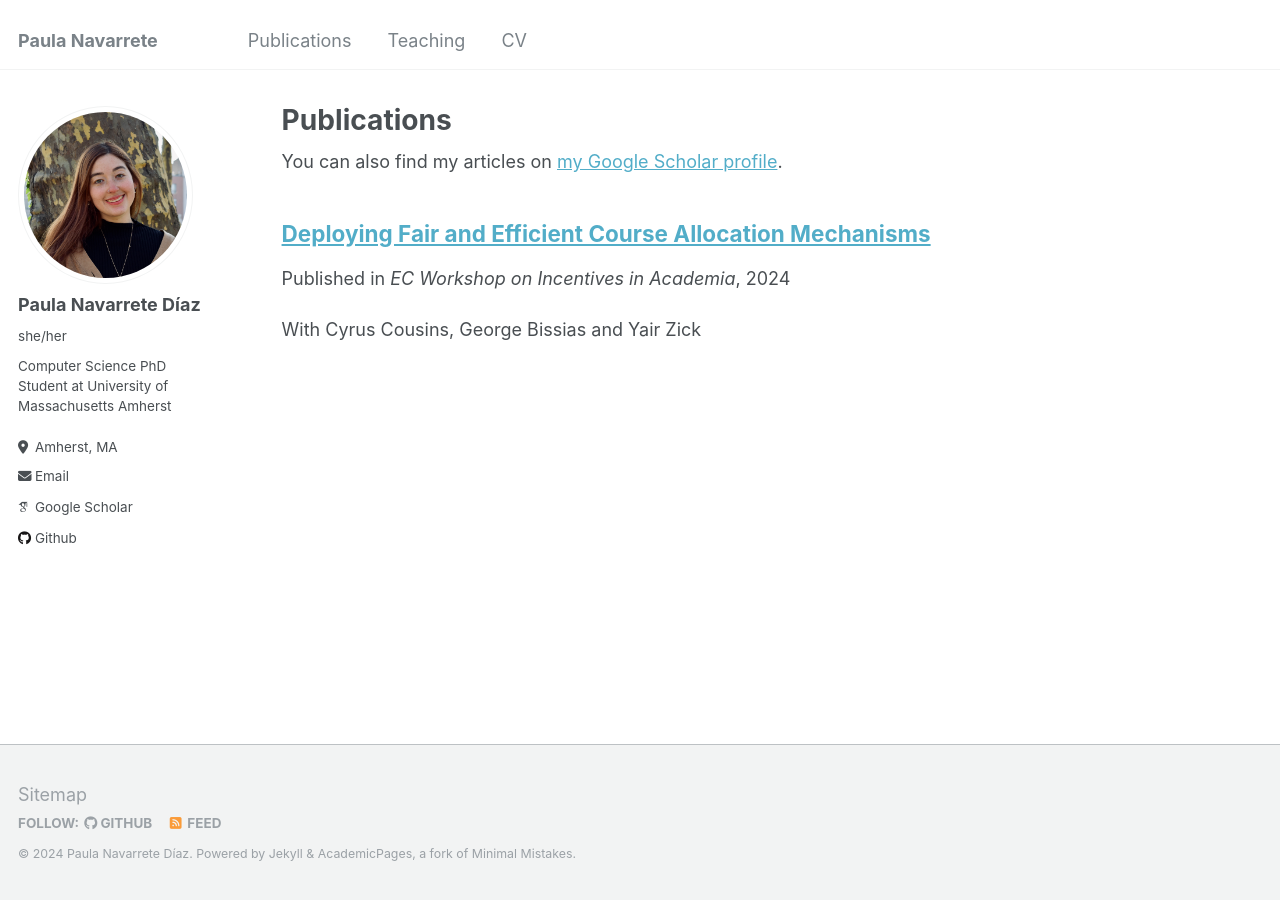
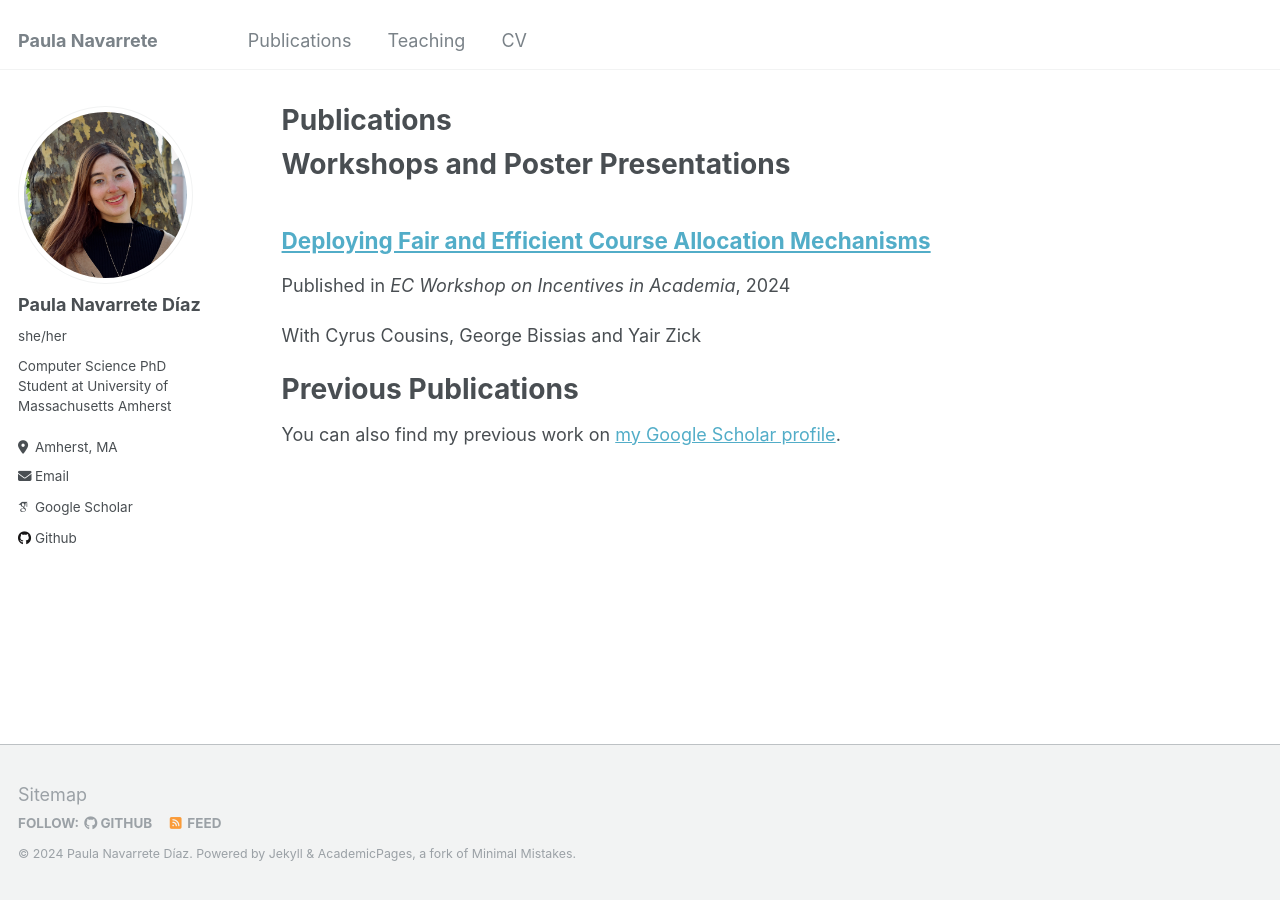
Before and after one commit to cheerstopaula/cheerstopaula.github.io, a Jekyll site: the page built from _pages/publications.md, in a window 1280 px wide. Built offline with Jekyll 4.4.1, drawn with Linux system fonts in a browser that asks for light colours; some web fonts are replaced.

Commit message:
Update publications.md

```diff
--- a/_pages/publications.md
+++ b/_pages/publications.md
@@ -5,12 +5,18 @@
 author_profile: true
 ---
 
-{% if site.author.googlescholar %}
-  <div class="wordwrap">You can also find my articles on <a href="{{site.author.googlescholar}}">my Google Scholar profile</a>.</div>
-{% endif %}
-
-{% include base_path %}
+Workshops and Poster Presentations
+===
 
 {% for post in site.publications reversed %}
   {% include archive-single.html %}
 {% endfor %}
+
+Previous Publications
+===
+
+{% if site.author.googlescholar %}
+  <div class="wordwrap">You can also find my previous work on <a href="{{site.author.googlescholar}}">my Google Scholar profile</a>.</div>
+{% endif %}
+
+{% include base_path %}
```
